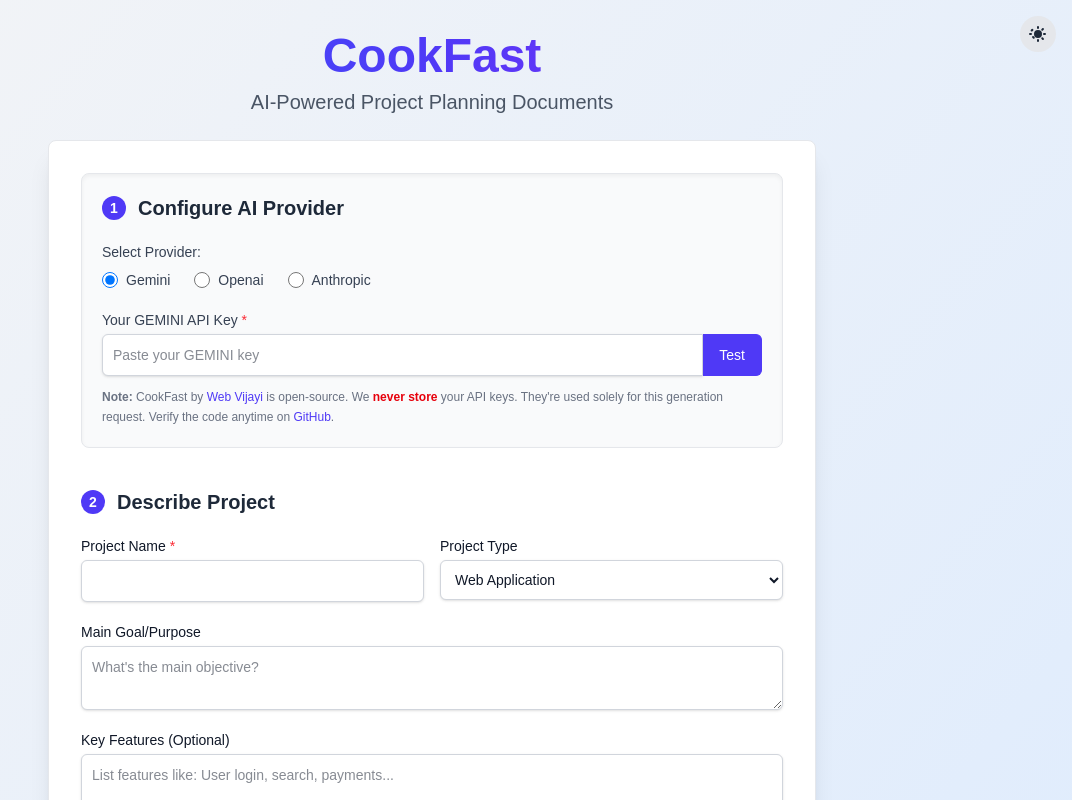
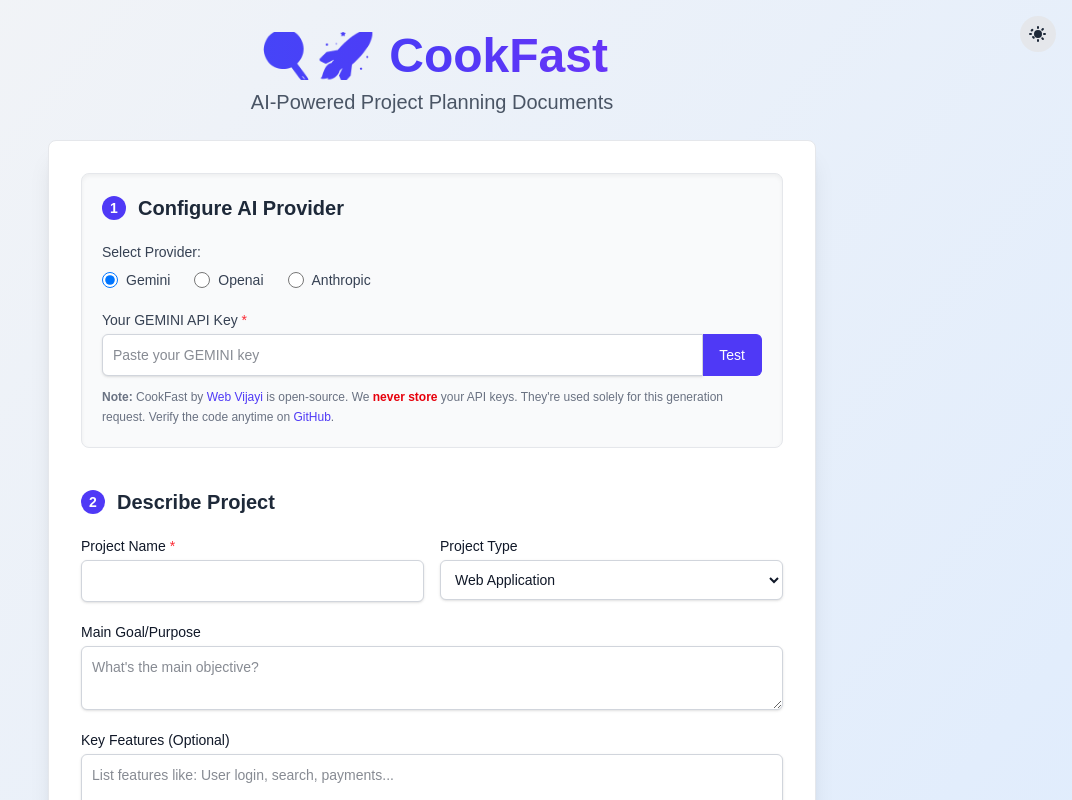
Before and after one commit to webvijayi/CookFast, a Next.js app: page / in a window 1280 px wide. Shown: the top 800 px of the page, without its empty margins (208-1280 px from the left). Built offline with nearby package versions, Linux system fonts and the light colour scheme.

Commit message:
feat: Update README and index page with emojis

```diff
--- a/src/pages/index.tsx
+++ b/src/pages/index.tsx
@@ -147,7 +147,7 @@ export default function CookFastHome() {
       {/* Header */}
       <header className="pt-8 pb-6 text-center">
          <h1 className="text-5xl font-bold mb-2 bg-gradient-to-r from-blue-600 via-indigo-600 to-purple-600 dark:from-blue-400 dark:via-indigo-400 dark:to-purple-400 text-transparent bg-clip-text">
-           CookFast
+           🍳🚀 CookFast
          </h1>
          <p className="text-xl text-gray-600 dark:text-gray-400">AI-Powered Project Planning Documents</p>
       </header>
```
Also changed, not shown: 1 other file (tests, documents, lock files or other folders).
